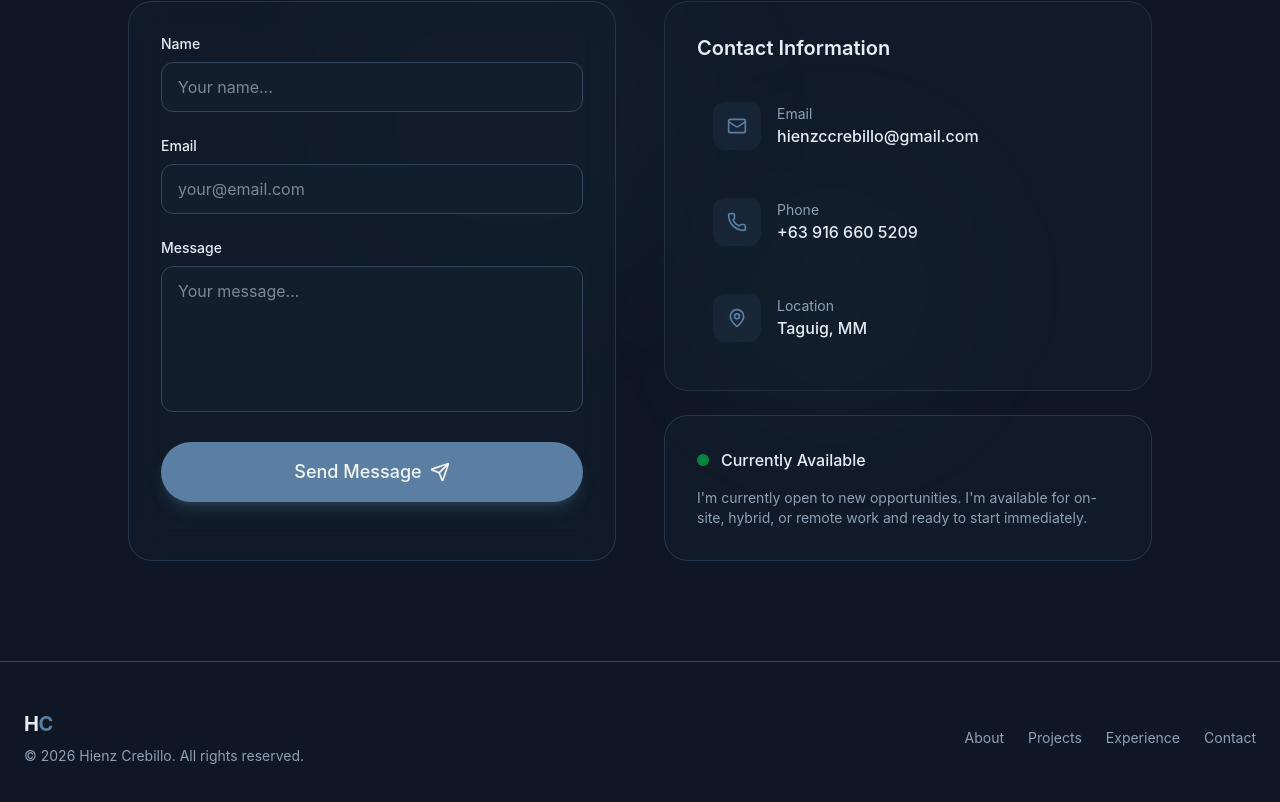
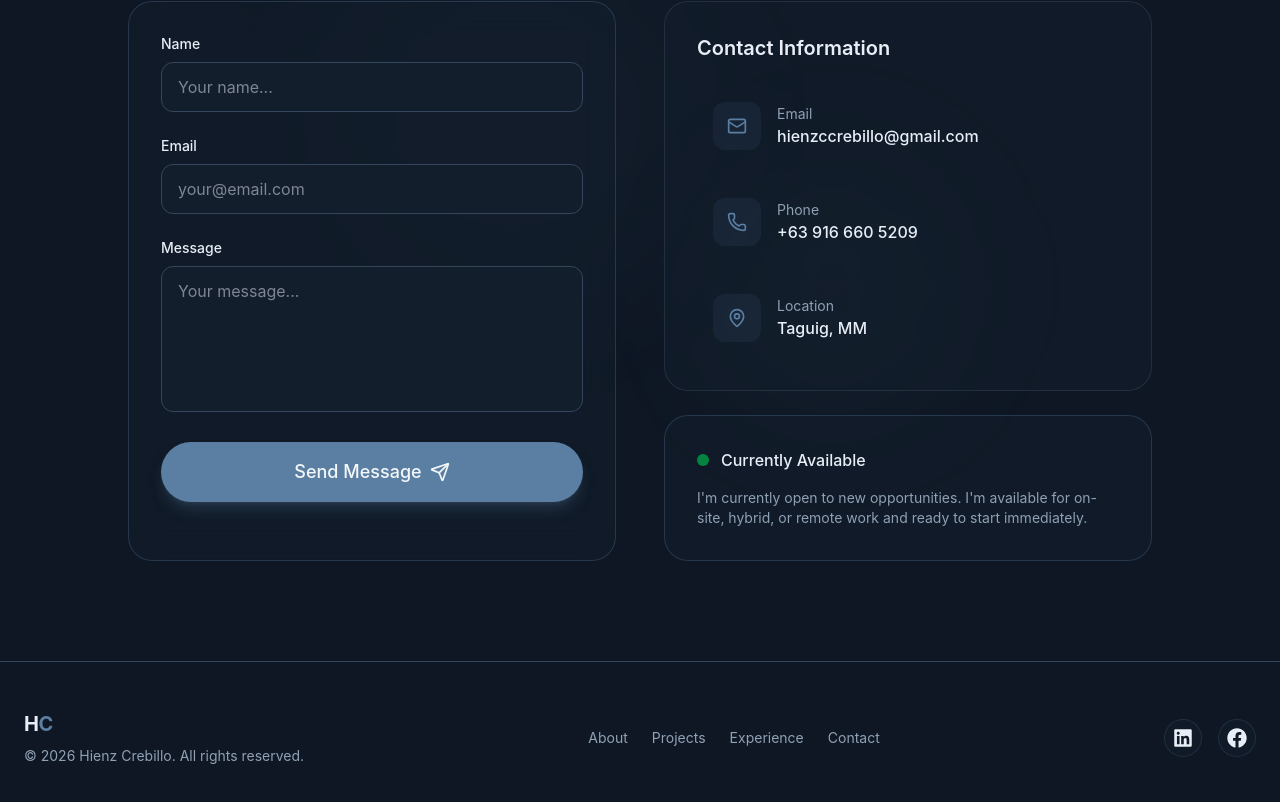
Before and after one commit to hienzcrebillo/react-tailwind-personal-portfolio, a React (Vite) app: page / in a window 1280 px wide. Shown: the part 4789-5591 px from the top of the page. Built offline with nearby package versions, Linux system fonts and the light colour scheme.

Commit message:
Add links icon in footer

```diff
--- a/src/layout/Footer.jsx
+++ b/src/layout/Footer.jsx
@@ -1,3 +1,10 @@
+import { FaLinkedin, FaFacebook } from "react-icons/fa";
+
+const socialLinks = [
+  { icon: FaLinkedin, href: "https://www.linkedin.com/in/hienzcrebillo/", label: "LinkedIn" },
+  { icon: FaFacebook, href: "https://www.facebook.com/hienz.crebillo/", label: "Facebook" },
+];
+
 const footerLinks = [
   { href: "#about", label: "About" },
   { href: "#projects", label: "Projects" },
@@ -35,6 +42,20 @@ export const Footer = () => {
             ))}
           </nav>
 
+          {/* Social Links */}
+          <div className="flex flex-wrap items-center gap-4">
+            {socialLinks.map((social) => (
+              <a
+                key={social.label}
+                href={social.href}
+                aria-label={social.label}
+                className="p-2 rounded-full glass hover:bg-primary/10 hover:text-primary transition-all"
+              >
+                <social.icon className="w-5 h-5" />
+              </a>
+            ))}
+          </div>
+
 
         </div>
       </div>
```
